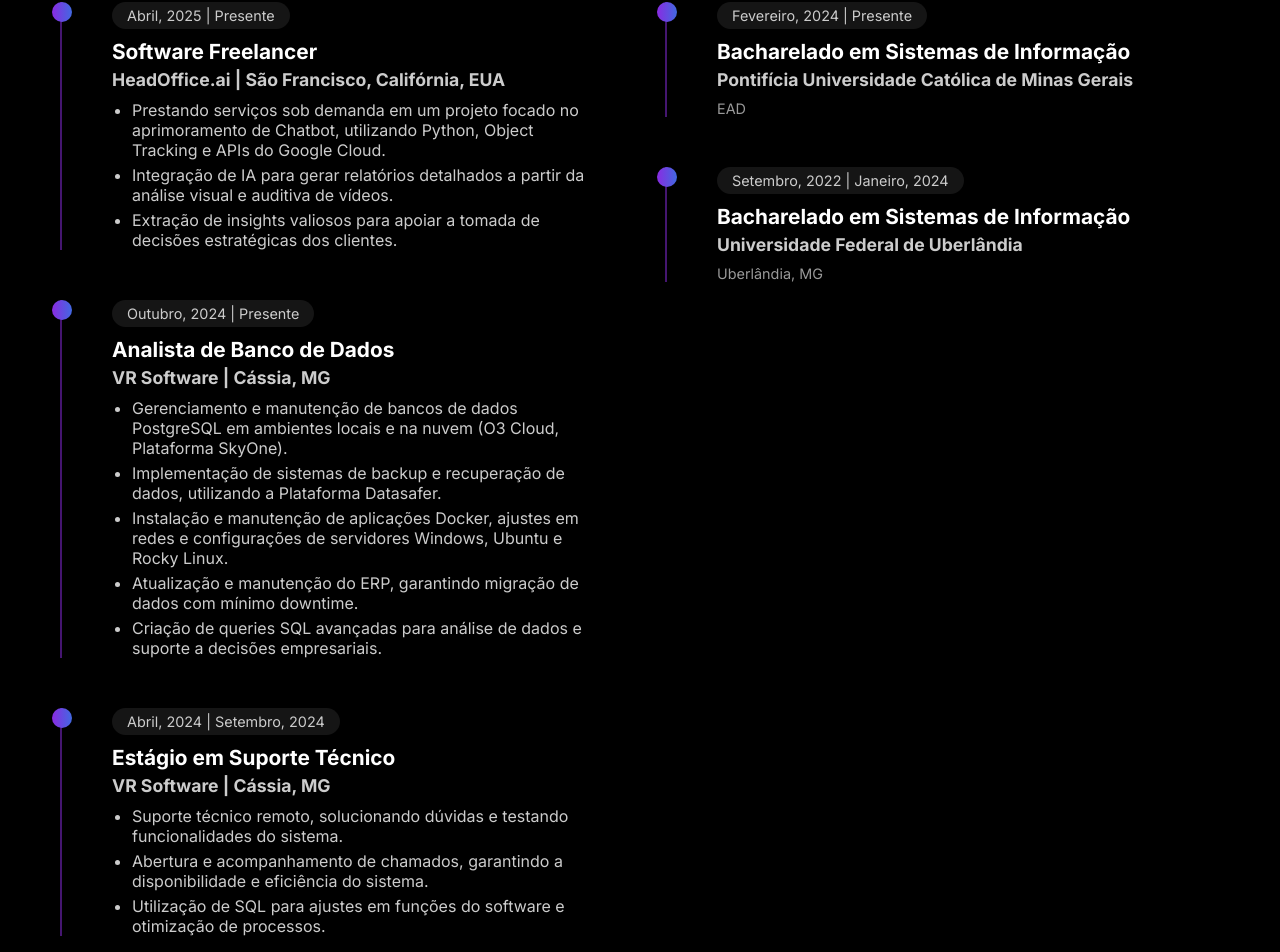
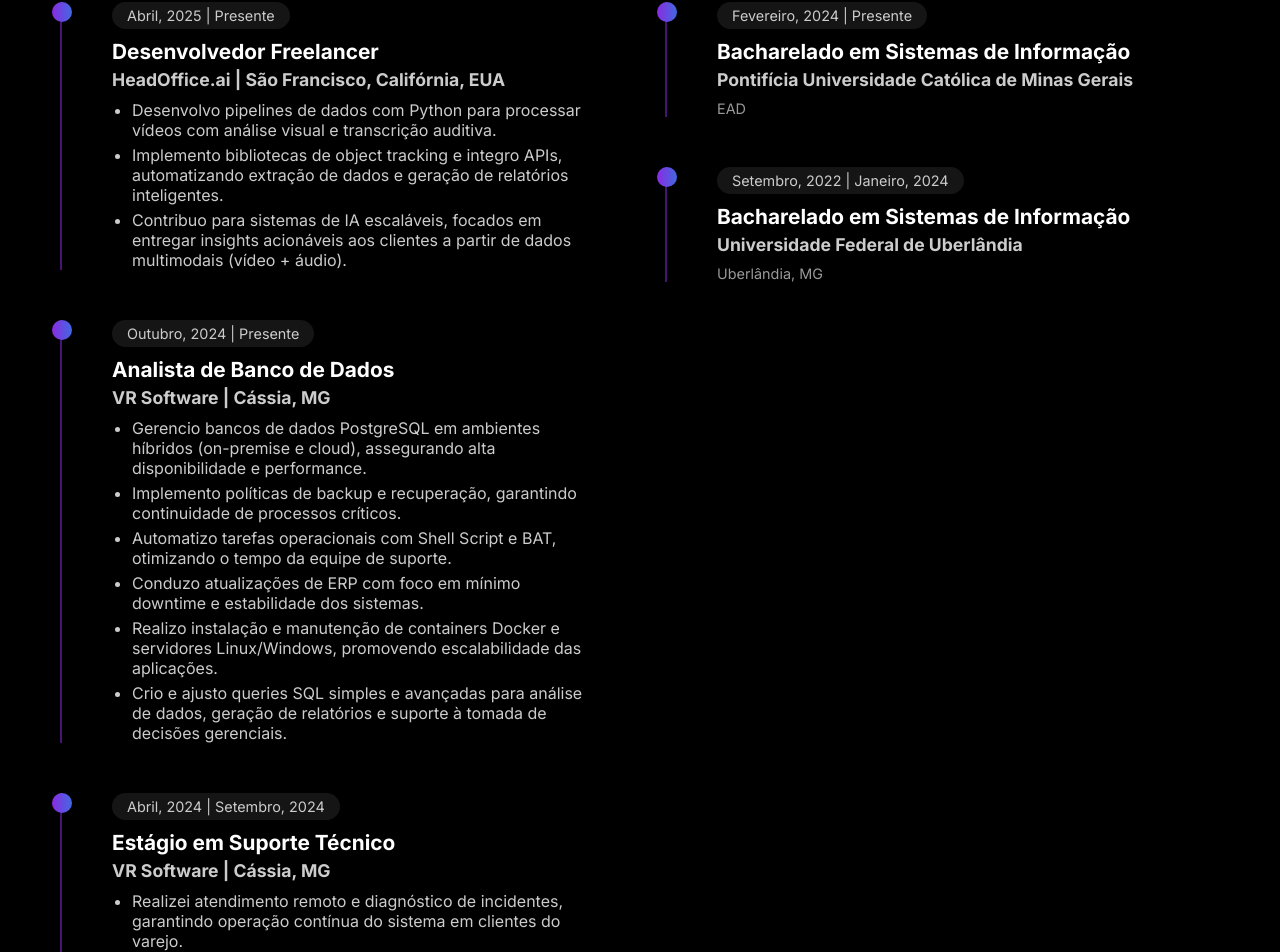
Before and after one commit to notfarchi/farchi.dev, a Next.js app: page / in a window 1280 px wide. Shown: the part 1902-2854 px from the top of the page. Built offline with nearby package versions, Linux system fonts and the light colour scheme; no server answers.

Commit message:
Melhorias de Maio

```diff
--- a/components/experience.tsx
+++ b/components/experience.tsx
@@ -3,14 +3,14 @@
 const Experience = () => {
   const experiences = [
     {
-      title: "Software Freelancer",
+      title: "Desenvolvedor Freelancer",
       company: "HeadOffice.ai",
       location: "São Francisco, Califórnia, EUA",
       period: "Abril, 2025 | Presente",
       responsibilities: [
-        "Prestando serviços sob demanda em um projeto focado no aprimoramento de Chatbot, utilizando Python, Object Tracking e APIs do Google Cloud.",
-        "Integração de IA para gerar relatórios detalhados a partir da análise visual e auditiva de vídeos.",
-        "Extração de insights valiosos para apoiar a tomada de decisões estratégicas dos clientes."
+        "Desenvolvo pipelines de dados com Python para processar vídeos com análise visual e transcrição auditiva.",
+        "Implemento bibliotecas de object tracking e integro APIs, automatizando extração de dados e geração de relatórios inteligentes.",
+        "Contribuo para sistemas de IA escaláveis, focados em entregar insights acionáveis aos clientes a partir de dados multimodais (vídeo + áudio)."
       ],
     },
     {
@@ -19,11 +19,12 @@
       location: "Cássia, MG",
       period: "Outubro, 2024 | Presente",
       responsibilities: [
-        "Gerenciamento e manutenção de bancos de dados PostgreSQL em ambientes locais e na nuvem (O3 Cloud, Plataforma SkyOne).",
-        "Implementação de sistemas de backup e recuperação de dados, utilizando a Plataforma Datasafer.",
-        "Instalação e manutenção de aplicações Docker, ajustes em redes e configurações de servidores Windows, Ubuntu e Rocky Linux.",
-        "Atualização e manutenção do ERP, garantindo migração de dados com mínimo downtime.",
-        "Criação de queries SQL avançadas para análise de dados e suporte a decisões empresariais."
+        "Gerencio bancos de dados PostgreSQL em ambientes híbridos (on-premise e cloud), assegurando alta disponibilidade e performance.",
+        "Implemento políticas de backup e recuperação, garantindo continuidade de processos críticos.",
+        "Automatizo tarefas operacionais com Shell Script e BAT, otimizando o tempo da equipe de suporte.",
+        "Conduzo atualizações de ERP com foco em mínimo downtime e estabilidade dos sistemas.",
+        "Realizo instalação e manutenção de containers Docker e servidores Linux/Windows, promovendo escalabilidade das aplicações.",
+        "Crio e ajusto queries SQL simples e avançadas para análise de dados, geração de relatórios e suporte à tomada de decisões gerenciais."
       ],
     },
     {
@@ -32,9 +33,9 @@
       location: "Cássia, MG",
       period: "Abril, 2024 | Setembro, 2024",
       responsibilities: [
-        "Suporte técnico remoto, solucionando dúvidas e testando funcionalidades do sistema.",
-        "Abertura e acompanhamento de chamados, garantindo a disponibilidade e eficiência do sistema.",
-        "Utilização de SQL para ajustes em funções do software e otimização de processos.",
+        "Realizei atendimento remoto e diagnóstico de incidentes, garantindo operação contínua do sistema em clientes do varejo.",
+        "Executei comandos SQL para ajustes em produção, contribuindo com agilidade nas correções.",
+        "Validei correções em ambiente real, apoiando o ciclo de qualidade da equipe de desenvolvimento."
       ],
     },
   ]
```
Also changed, not shown: 1 other file (tests, documents, lock files or other folders).
